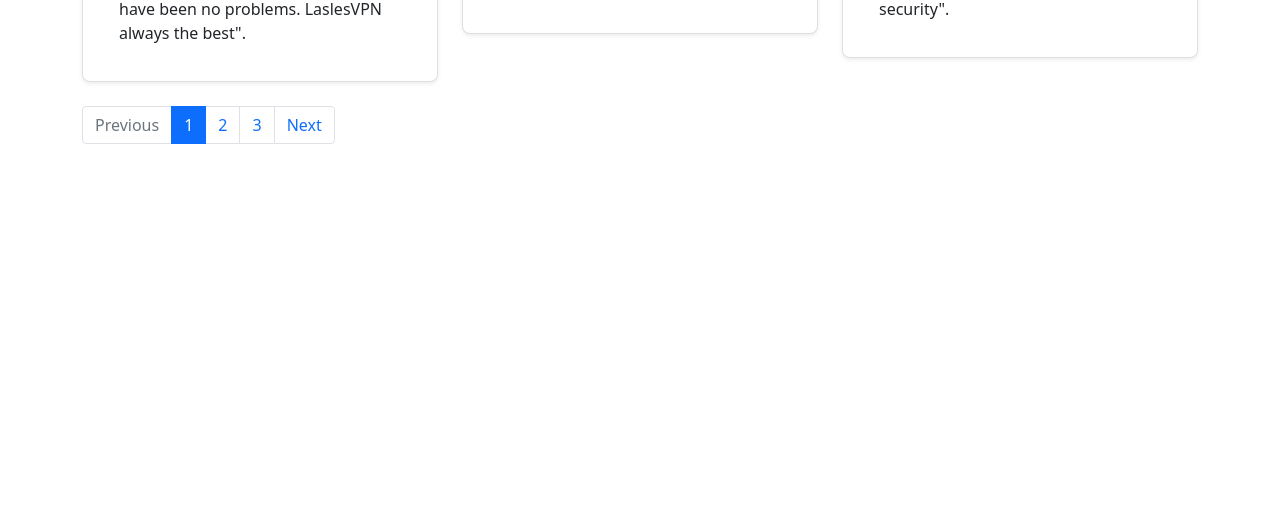
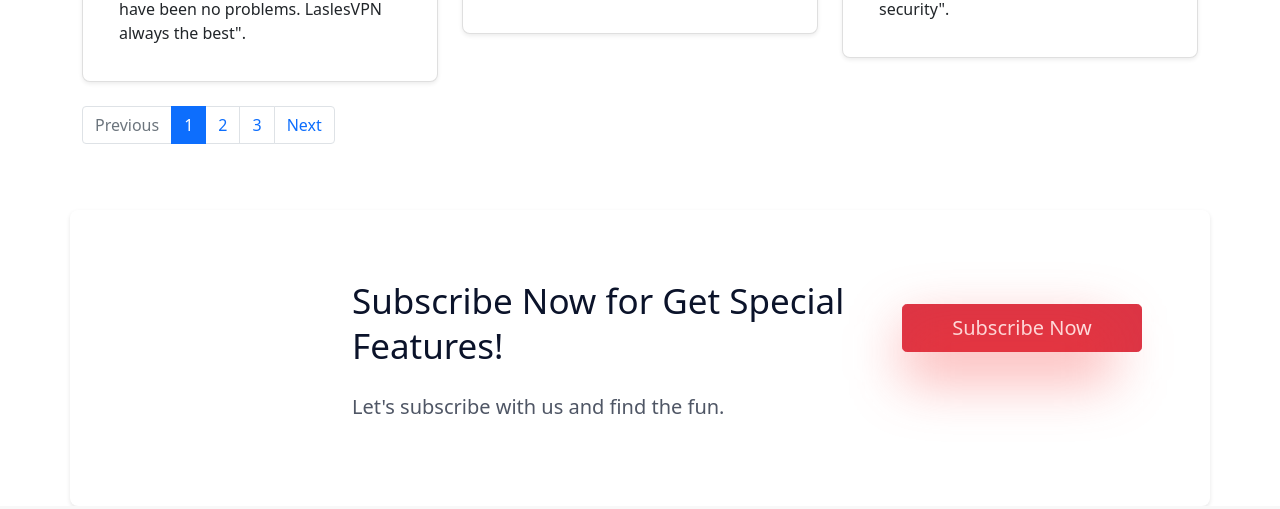
Before and after one commit to Rafat210907/Freebie, a plain HTML site: page index.html in a window 1280 px wide. Shown: the part 3661-4170 px from the top of the page. Before the commit the page ends 3871 px from the top, so only its background shows below. Drawn offline with nearby package versions, Linux system fonts and the light colour scheme.

Commit message:
hero7 end ,,, Footer Start

```diff
--- a/index.html
+++ b/index.html
@@ -295,9 +295,113 @@
 
 
 
+<!-- Heroooooooooooo 7----------------------------------- -->
 
 
+<section class="container card1">
+  <div class="small-bg">
+ <section class="py-5">
+    <div class="container">
+        <div class="row align-items-center">
+            <div class="col-md-6 text-center text-md-start hero7txt">
+                <h1 class="display-4 mb-4 hero7h">Subscribe Now for Get Special Features!</h1>
+                <p class="lead hero7p">Let's subscribe with us and find the fun.</p>
+            </div>
+            <div class="col-md-2 text-center">
+                <button type="button" class="btn btn-lg btn-danger subscribe ">Subscribe Now</button>
+                <div class="get-background1"></div>
+            </div>
+        </div>
+    </div>
+</section>
+  </div>
+</section>
 </main>
+
+
+
+
+
+<section>
+  <footer class="footer-bg">
+
+
+
+
+
+
+
+
+  </footer>
+</section>
+
+
+
+
+
+
+
+
+
+
+
+<!--
+
+    <div class="container">
+      <div class="row">
+        <div class="col-md-4">
+          <img src="logo.png" alt="LaslesVPN Logo" class="footer-logo">
+          <p>LaslesVPN is a private virtual network that has unique features and has high security.</p>
+          <ul class="social-icons">
+            <li><a href="#"><i class="fab fa-facebook-f"></i></a></li>
+            <li><a href="#"><i class="fab fa-twitter"></i></a></li>
+            <li><a href="#"><i class="fab fa-instagram"></i></a></li>
+          </ul>
+          <p>&copy; 2020 LaslesVPN</p>
+        </div>
+        <div class="col-md-4">
+          <h4>Product</h4>
+          <ul class="footer-links">
+            <li><a href="#">Download</a></li>
+            <li><a href="#">Pricing</a></li>
+            <li><a href="#">Locations</a></li>
+            <li><a href="#">Server</a></li>
+            <li><a href="#">Countries</a></li>
+            <li><a href="#">Blog</a></li>
+          </ul>
+        </div>
+        <div class="col-md-4">
+          <h4>Engage</h4>
+          <ul class="footer-links">
+            <li><a href="#">LaslesVPN?</a></li>
+            <li><a href="#">FAQ</a></li>
+            <li><a href="#">Tutorials</a></li>
+            <li><a href="#">About Us</a></li>
+            <li><a href="#">Privacy Policy</a></li>
+            <li><a href="#">Terms of Service</a></li>
+          </ul>
+        </div>
+      </div>
+    </div>
+
+  -->
+
+
+
+
+
+
+
+
+
+
+
+
+
+
+
+
+
 
 
 
--- a/styles.css
+++ b/styles.css
@@ -279,6 +279,76 @@
 
 
 
+/* Hero 7-------------------------------------  */
+
+.card1{
+    background-color: #fff;
+    border-radius: 8px;
+    box-shadow: 0 2px 4px rgba(0, 0, 0, 0.1);
+    padding: 20px;
+    width: 100%;
+    margin-top: 20px;
+}
+.hero7h{
+    color: #0B132A;
+    font-size: 35px;
+    font-style: normal;
+    font-weight: 500;
+    line-height: 45px; /* 128.571% */
+}
+
+.hero7p{
+    color: #4F5665;
+    font-size: 20px;
+    font-style: normal;
+    font-weight: 400;
+    line-height: 30px; /* 187.5% */
+}
+
+.get-background1{
+    width: 211.829px;
+    height: 60px;
+    flex-shrink: 0;
+    border-radius: 10px;
+    border-radius: 10px;
+    background: rgba(245, 56, 56, 0.35);
+    filter: blur(27px);
+    display: flex;
+    position: relative;
+    bottom: 30px;
+    right: 0px;
+}
+
+.subscribe{
+    width: 240px;
+}
+
+
+/* Footer Bg-------------------------------------  */
+
+
+
+
+.footer-bg{
+    width: 100%;
+    height: 563.12px;
+    background: #F8F8F8;
+}
+
+
+
+
+
+
+
+
+
+
+
+
+
+
+
 
 
 
@@ -297,6 +367,9 @@
         position: relative;
         right: 10px;
     }
+    .get-background1{
+        margin-right: 20px;
+    }
 }
 
 @media (min-width:998px){
@@ -310,8 +383,18 @@
         margin-top: 80px;
         margin-bottom: 60px;
     }
+    .hero7txt{
+        margin-left: 250px;
+    }
+
 }
 
+
+@media (max-width:768px){
+    .get-background1{
+       margin-left: 150px;
+    }
+}
 
 @media (max-width:430px){
     .card-title{
@@ -320,4 +403,9 @@
     .card-titles{
         font-size: 11px;
     }
+    .get-background1{
+        display: flex;
+        position: relative;
+        right: 85px;
+     }
 }
```
